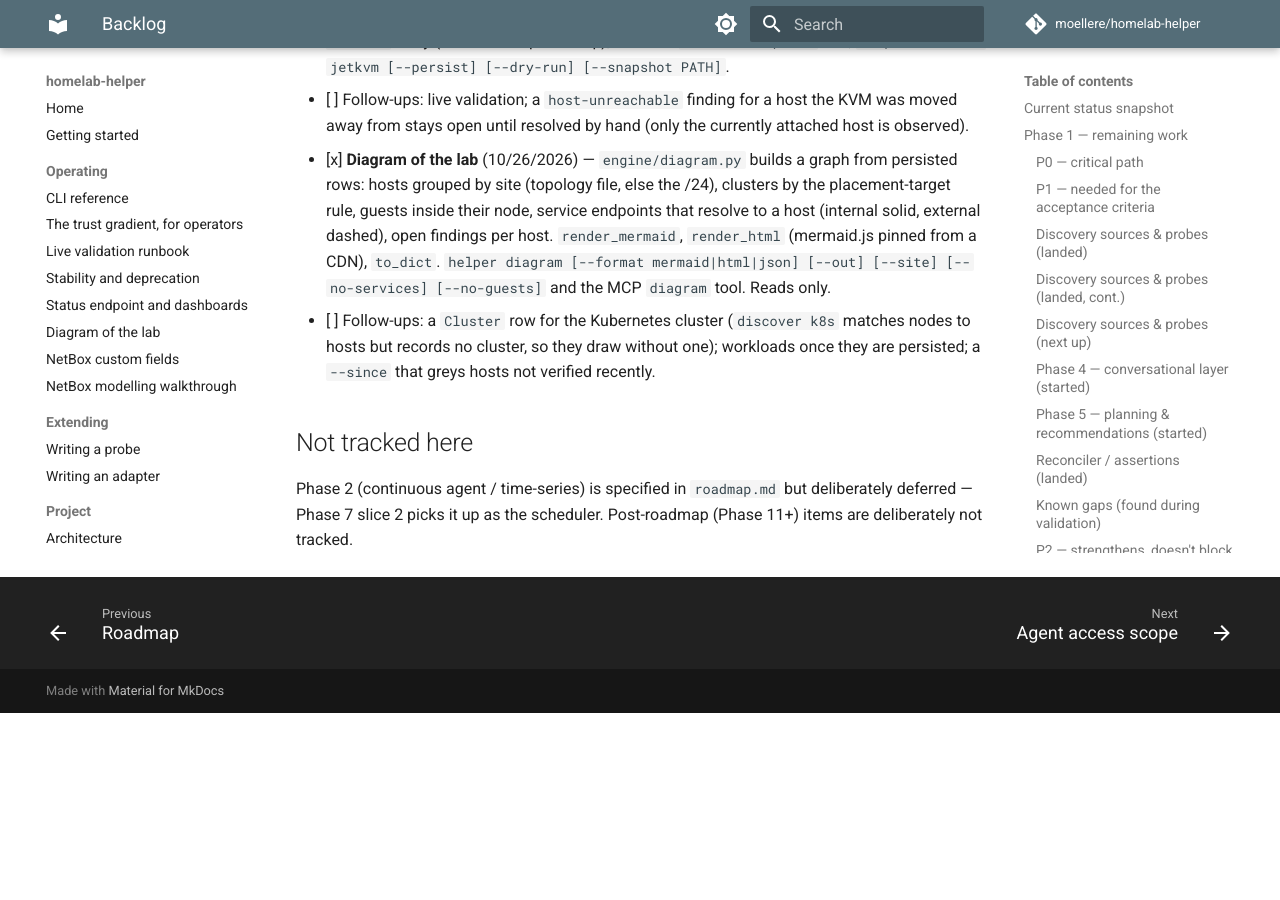
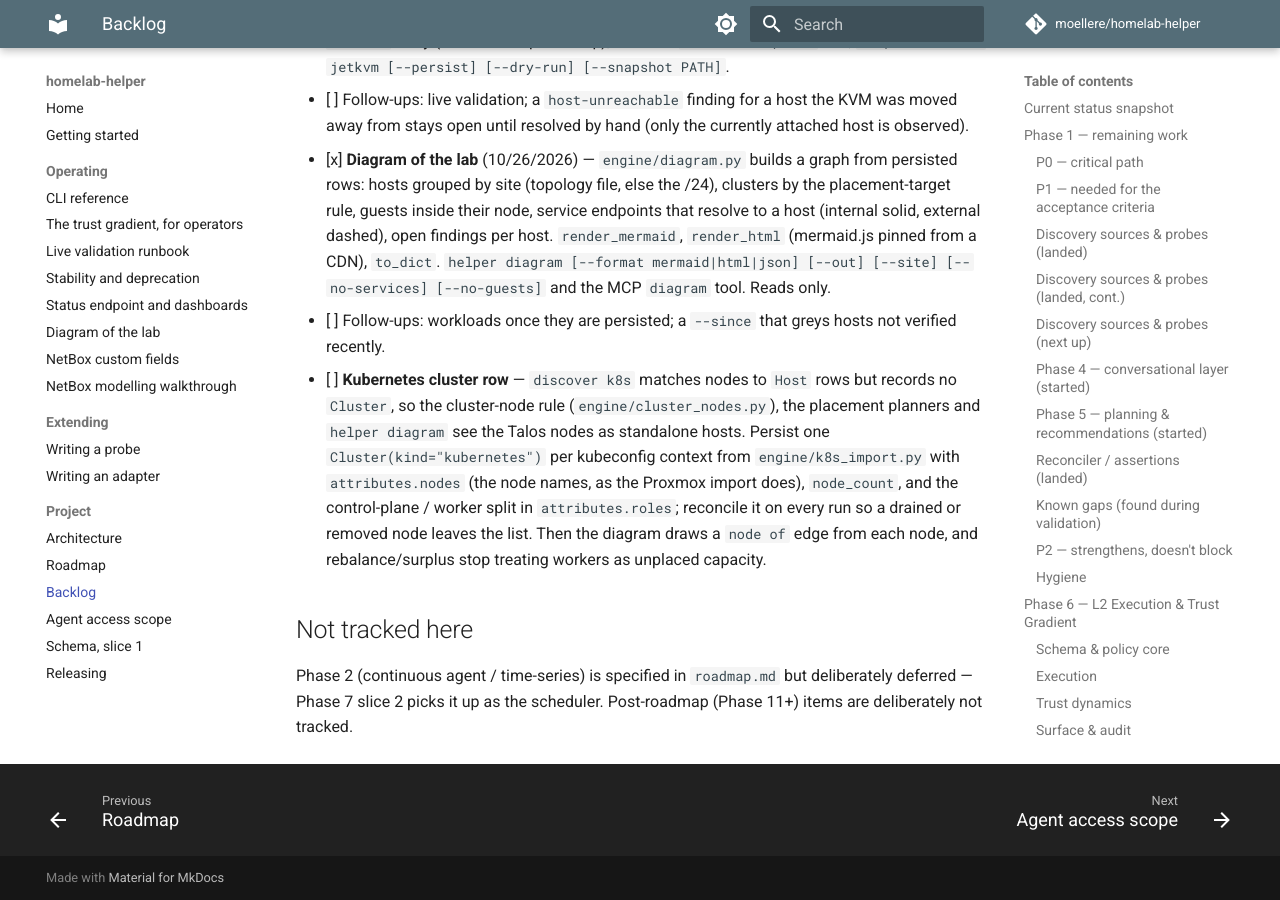
Before and after one commit to moellere/homelab-helper, an MkDocs documentation site: the page built from docs/backlog.md, in a window 1280 px wide and 900 px high, scrolled down 35823 px. Built offline with MkDocs 1.6.1 and Material for MkDocs 9.7.7, drawn with Linux system fonts in a browser that asks for light colours; comment, search, counter and statistics services are not loaded; before the commit the page ends 36536 px from its top, so only the background shows below that.

Commit message:
backlog: a Kubernetes Cluster row from discover k8s
Co-Authored-By: Claude Fable 5.1 <noreply@anthropic.com>
Claude-Session: https://claude.ai/code/session_01CfvCiPHA9NSzKtisp2RGDm

```diff
--- a/docs/backlog.md
+++ b/docs/backlog.md
@@ -1362,10 +1362,17 @@ See `roadmap.md` Phase 11. The Kubernetes nodes join the gradient through the
   findings per host. `render_mermaid`, `render_html` (mermaid.js pinned from a
   CDN), `to_dict`. `helper diagram [--format mermaid|html|json] [--out] [--site]
   [--no-services] [--no-guests]` and the MCP `diagram` tool. Reads only.
-  - [ ] Follow-ups: a `Cluster` row for the Kubernetes cluster (`discover k8s`
-    matches nodes to hosts but records no cluster, so they draw without one);
-    workloads once they are persisted; a `--since` that greys hosts not verified
-    recently.
+  - [ ] Follow-ups: workloads once they are persisted; a `--since` that greys
+    hosts not verified recently.
+- [ ] **Kubernetes cluster row** — `discover k8s` matches nodes to `Host` rows
+  but records no `Cluster`, so the cluster-node rule (`engine/cluster_nodes.py`),
+  the placement planners and `helper diagram` see the Talos nodes as standalone
+  hosts. Persist one `Cluster(kind="kubernetes")` per kubeconfig context from
+  `engine/k8s_import.py` with `attributes.nodes` (the node names, as the Proxmox
+  import does), `node_count`, and the control-plane / worker split in
+  `attributes.roles`; reconcile it on every run so a drained or removed node
+  leaves the list. Then the diagram draws a `node of` edge from each node, and
+  rebalance/surplus stop treating workers as unplaced capacity.
 
 ## Not tracked here
 
```
